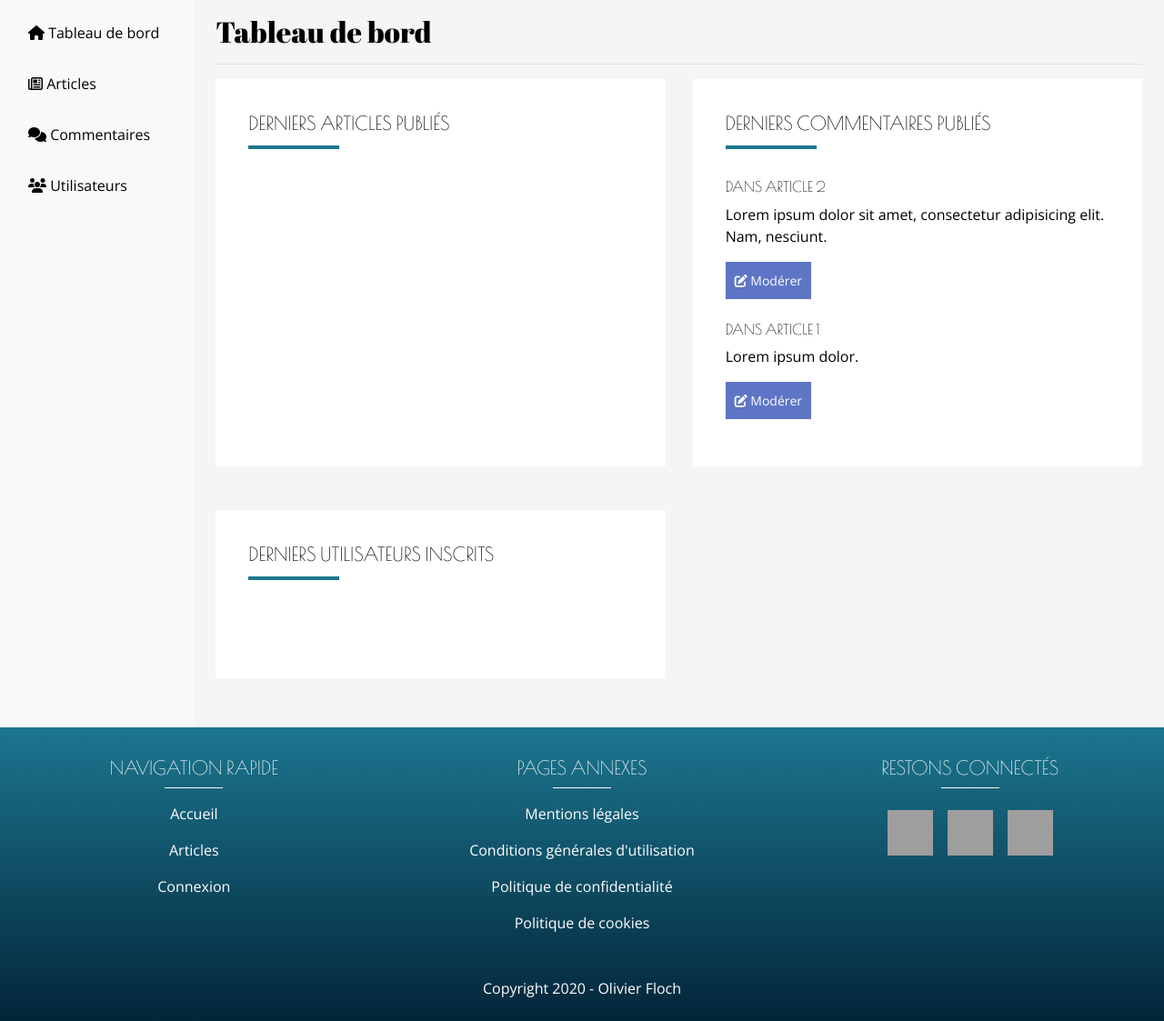
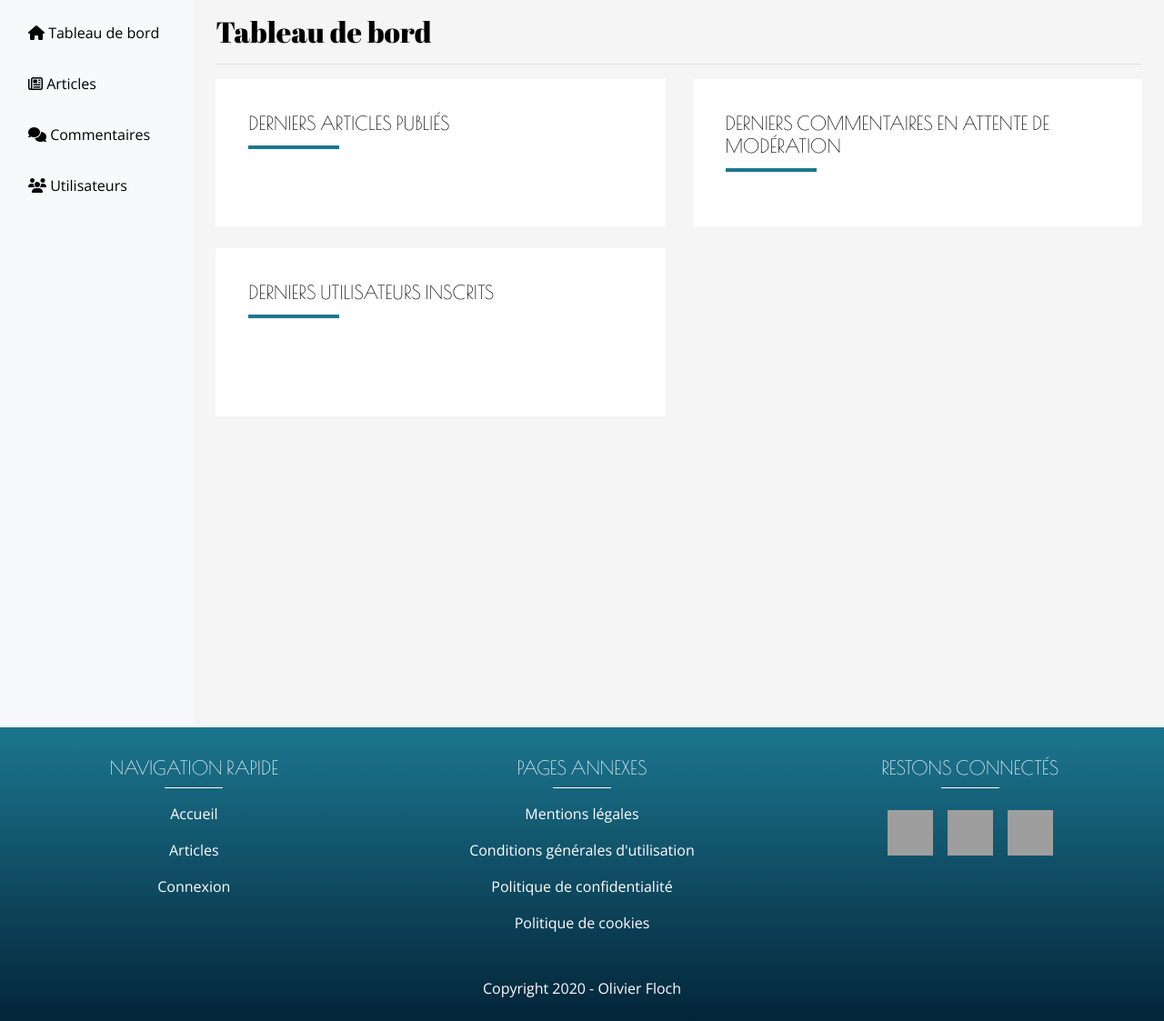
Before and after one commit to OlivierFL/blog, a PHP site: template templates/admin/index.html.twig in a window 1280 px wide. Shown: the part 90-1213 px from the top of the page at 91% size. Run offline with PHP 8.4, Linux system fonts and the light colour scheme; the template is opened without the code that fills it, so the values that code supplies are empty; some libraries are stand-ins or nearby versions; grey boxes are pictures that could not be loaded.

Commit message:
Add "pending" status Comments in admin dashboard

```diff
--- a/src/Controller/AdminController.php
+++ b/src/Controller/AdminController.php
@@ -29,10 +29,12 @@ class AdminController extends Controller
     {
         $users = $this->userManager->findBy([], ['created_at' => 'DESC'], 3);
         $posts = $this->postManager->findBy([], ['created_at' => 'DESC'], 2);
+        $comments = $this->commentManager->findBy(['status' => Comment::STATUS_PENDING], ['created_at' => 'DESC'], 2);
 
         $this->render('admin/index.html.twig', [
             'users' => $users,
             'posts' => $posts,
+            'comments' => $comments,
         ]);
     }
 
--- a/templates/admin/index.html.twig
+++ b/templates/admin/index.html.twig
@@ -5,7 +5,7 @@
     <h1 class="h2">Tableau de bord</h1>
   </div>
   <div class="row">
-    <div class="col-md-6 mb-5">
+    <div class="col-md-6 mb-4">
       <div class="card px-3 py-3 h-100">
         <div class="card-body">
           <h4 class="card-title">Derniers articles publiés</h4>
@@ -24,26 +24,23 @@
         </div>
       </div>
     </div>
-    <div class="col-md-6 mb-5">
+    <div class="col-md-6 mb-4">
       <div class="card px-3 py-3 h-100">
         <div class="card-body">
-          <h4 class="card-title">Derniers commentaires publiés</h4>
+          <h4 class="card-title">Derniers commentaires en attente de modération</h4>
           <hr class="separator-blue-left mb-4">
           <ul>
-            <li>
-              <h5>Dans article 2</h5>
-              <p>Lorem ipsum dolor sit amet, consectetur adipisicing elit. Nam, nesciunt.</p>
-              <a href="/admin/comments/edit/1" class="black btn btn-sm btn-edit">
-                <i class="fas fa-edit"></i>
-                Modérer</a>
-            </li>
-            <li>
-              <h5>Dans article 1</h5>
-              <p>Lorem ipsum dolor.</p>
-              <a href="/admin/comments/edit/2" class="black btn btn-sm btn-edit">
-                <i class="fas fa-edit"></i>
-                Modérer</a>
-            </li>
+            {% for comment in comments %}
+              {% if comment.status == 'En attente de modération' %}
+                <li>
+                  <h5>Dans article {{ comment.post_id }}</h5>
+                  <p>{{ comment.content|slice(0, 50) }}...</p>
+                  <a href="/admin/comments/edit/{{ comment.id }}" class="black btn btn-sm btn-edit">
+                    <i class="fas fa-edit"></i>
+                    Modérer</a>
+                </li>
+              {% endif %}
+            {% endfor %}
           </ul>
         </div>
       </div>
```
